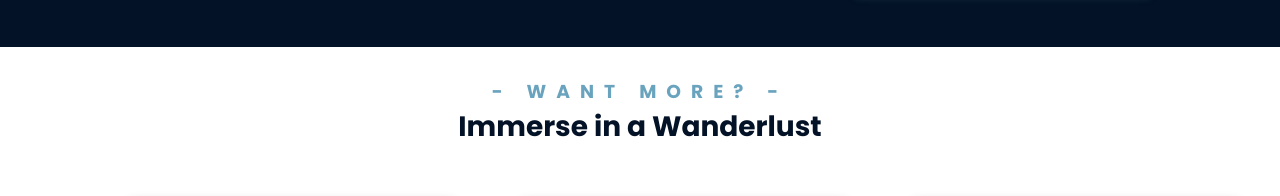
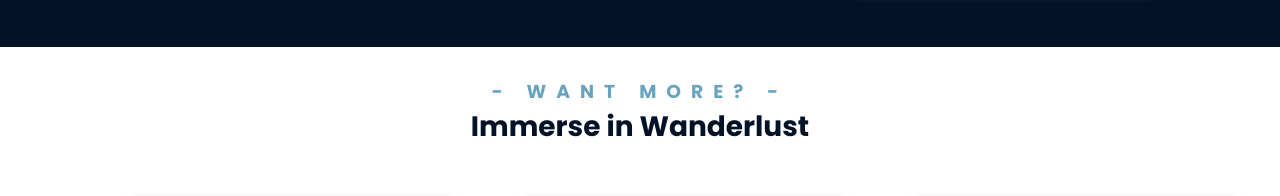
Before and after one commit to SofiaEn9/Travel-Iceland, a plain HTML site: page index.html in a window 1280 px wide. Shown: the part 2378-2574 px from the top of the page. Drawn offline with Linux system fonts and the light colour scheme; a script that the page names is missing.

Commit message:
Fix typo in Section 3

```diff
--- a/index.html
+++ b/index.html
@@ -166,7 +166,7 @@
         </section>
         <section class="third">
           <h3>- Want more? -</h3>
-          <h2>Immerse in a Wanderlust</h2>
+          <h2>Immerse in Wanderlust</h2>
           <div class="grid grid-3col">
             <blockquote
               class="instagram-media"
```
